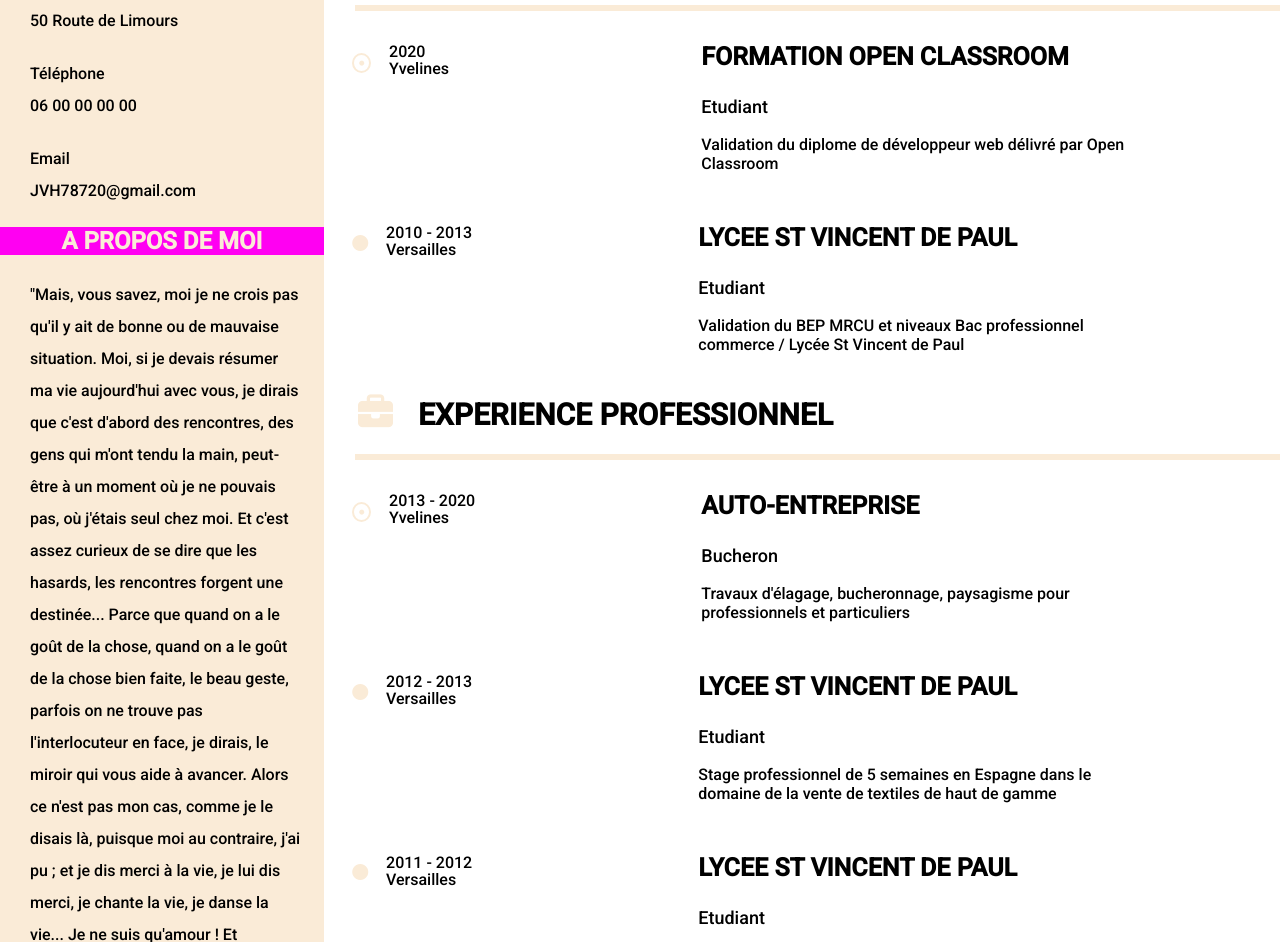
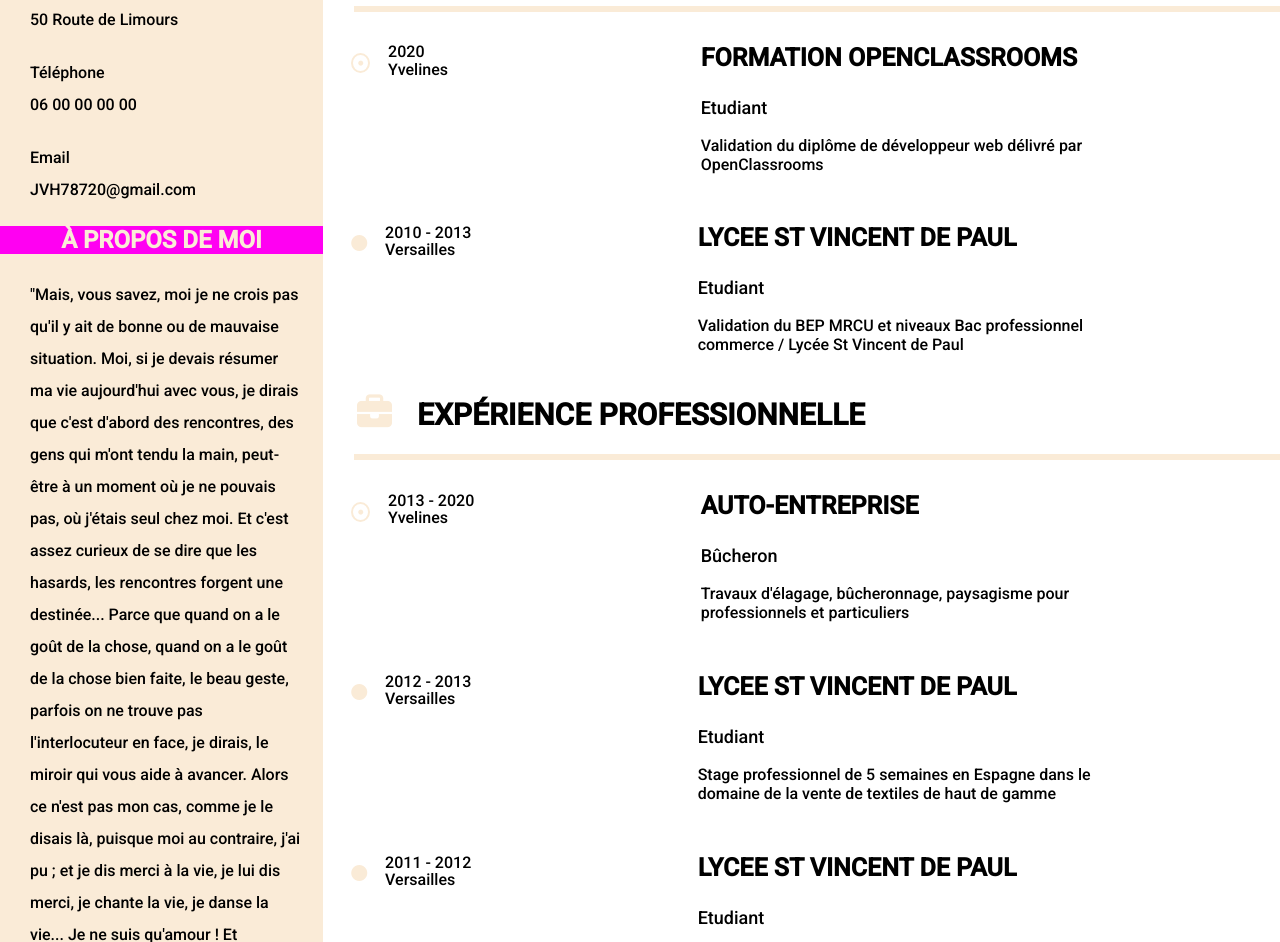
Before and after one commit to cherokees/cvOpen, a plain HTML site: page index.html in a window 1280 px wide. Shown: the part 349-1291 px from the top of the page. Drawn offline with Linux system fonts and the light colour scheme.

Commit message:
correction de l'orthographe et ajustement du responsive grand format

```diff
--- a/css/cv.css
+++ b/css/cv.css
@@ -4,6 +4,8 @@ body{
     display: flex;
     margin: 0px;
     padding: 0px;
+    margin: auto;
+    max-width: 1400px;
 }
 header{
     display: none;
@@ -105,6 +107,7 @@ section{
 .date{
     margin-top: 3%;
     width: 15%;
+    min-width: 90px;
     line-height: 1.2px;
 
 }
@@ -123,11 +126,7 @@ section{
     display: flex;
     justify-content: space-around;
 }
-@media screen and (min-width:2200px){
-    .marge{
-        margin-left: 600px;
-    }
-}
+
 @media screen and (max-width:1100px){
     body{
         display: flex;
--- a/index.html
+++ b/index.html
@@ -13,7 +13,7 @@
     <header>
         <div class="titre-prcpl">
             <h1><span class="prnm-titre">Jordan</span> Van hecke</h1>
-            <p><span class="fctn-titre">Deve</span>loppeur Web</p>
+            <p><span class="fctn-titre">Déve</span>loppeur Web</p>
         </div>
     </header>
 
@@ -32,7 +32,7 @@
                 JVH78720@gmail.com</p>
             </div>
             <div class="propos">
-                <h2 class="titre-marge">A PROPOS DE MOI</h2>
+                <h2 class="titre-marge">À PROPOS DE MOI</h2>
                 <p> "Mais, vous savez, moi je ne crois pas qu'il y ait de bonne ou de mauvaise situation. Moi, si je devais résumer ma vie aujourd'hui avec vous, je dirais que c'est d'abord des rencontres, des gens qui m'ont tendu la main, peut-être à un moment où je ne pouvais pas, où j'étais seul chez moi. Et c'est assez curieux de se dire que les hasards, les rencontres forgent une destinée... Parce que quand on a le goût de la chose, quand on a le goût de la chose bien faite, le beau geste, parfois on ne trouve pas l'interlocuteur en face, je dirais, le miroir qui vous aide à avancer. Alors ce n'est pas mon cas, comme je le disais là, puisque moi au contraire, j'ai pu ; et je dis merci à la vie, je lui dis merci, je chante la vie, je danse la vie... Je ne suis qu'amour ! Et finalement, quand beaucoup de gens aujourd'hui me disent "Mais comment fais-tu pour avoir cette humanité ?", eh ben je leur réponds très simplement, je leur dis que c'est ce goût de l'amour, ce goût donc qui m'a poussé aujourd'hui à entreprendre une construction mécanique, mais demain, qui sait, peut-être seulement à me mettre au service de la communauté, à faire le don, le don de soi..."</p>
             </div>
             <div class="Loisirs">
@@ -63,9 +63,9 @@
                 <p>Yvelines</p>
             </div>
             <div class="txt">
-                <h3>FORMATION OPEN CLASSROOM</h3>
+                <h3>FORMATION OPENCLASSROOMS</h3>
                 <p class="place">Etudiant</p>
-                <p>Validation du diplome de développeur web délivré par Open Classroom </p>
+                <p>Validation du diplôme de développeur web délivré par OpenClassrooms </p>
             </div>
         </div>
         <div class="container-exp">
@@ -83,7 +83,7 @@
             </div>
         </div>
     </div>
-        <h2 class="titre-exp"><i class="fas fa-briefcase"></i>EXPERIENCE PROFESSIONNEL</h2>
+        <h2 class="titre-exp"><i class="fas fa-briefcase"></i>EXPÉRIENCE PROFESSIONNELLE</h2>
     <div class="liseret"></div>
     <div class= "container-pro">
         <div class="container-exp">
@@ -96,8 +96,8 @@
             </div>
             <div class="txt">
                 <h3>AUTO-ENTREPRISE</h3>
-                <p class="place">Bucheron</p>
-                <p>Travaux d'élagage, bucheronnage, paysagisme pour professionnels et particuliers</p>
+                <p class="place">Bûcheron</p>
+                <p>Travaux d'élagage, bûcheronnage, paysagisme pour professionnels et particuliers</p>
             </div>
         </div>
         <div class="container-exp">
```
